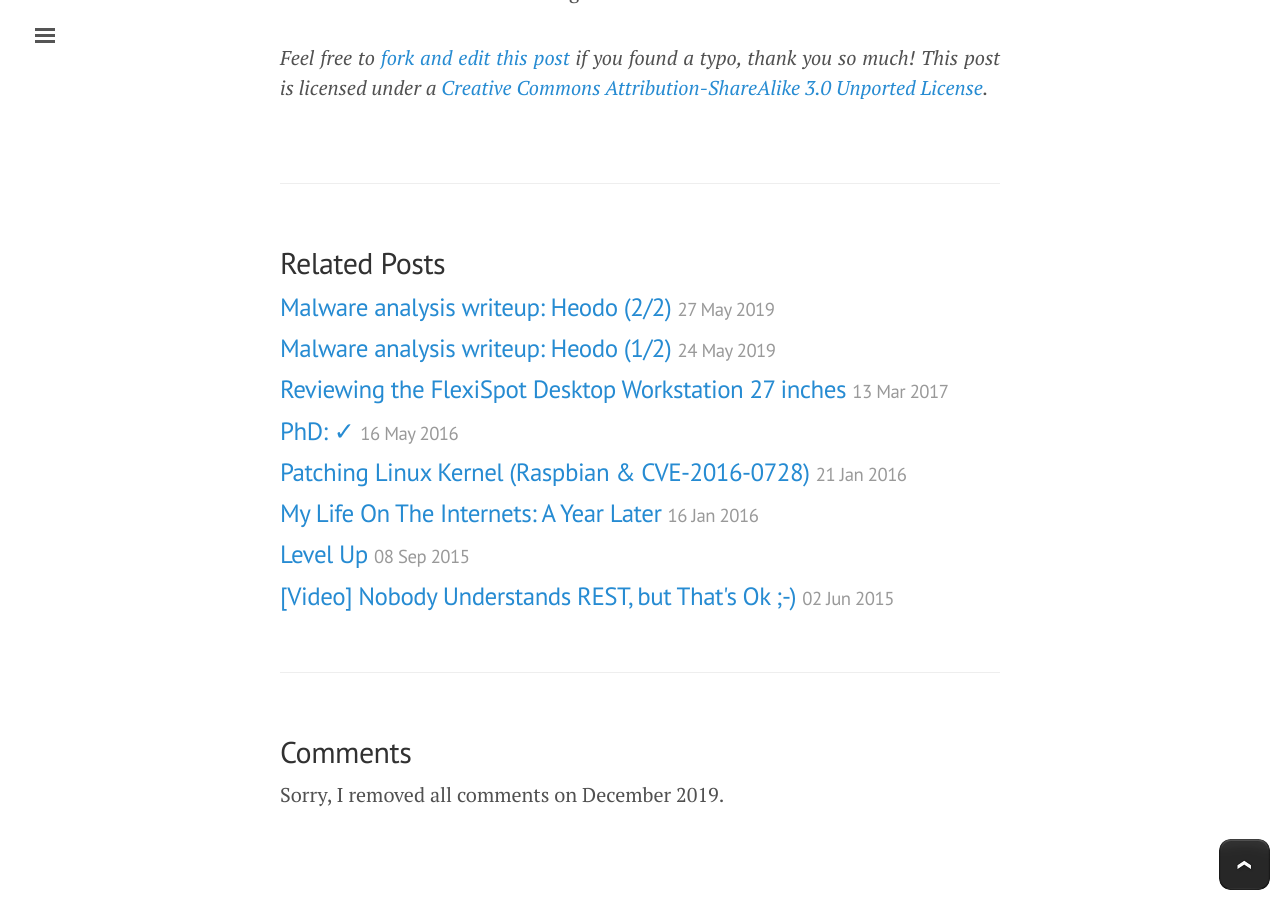
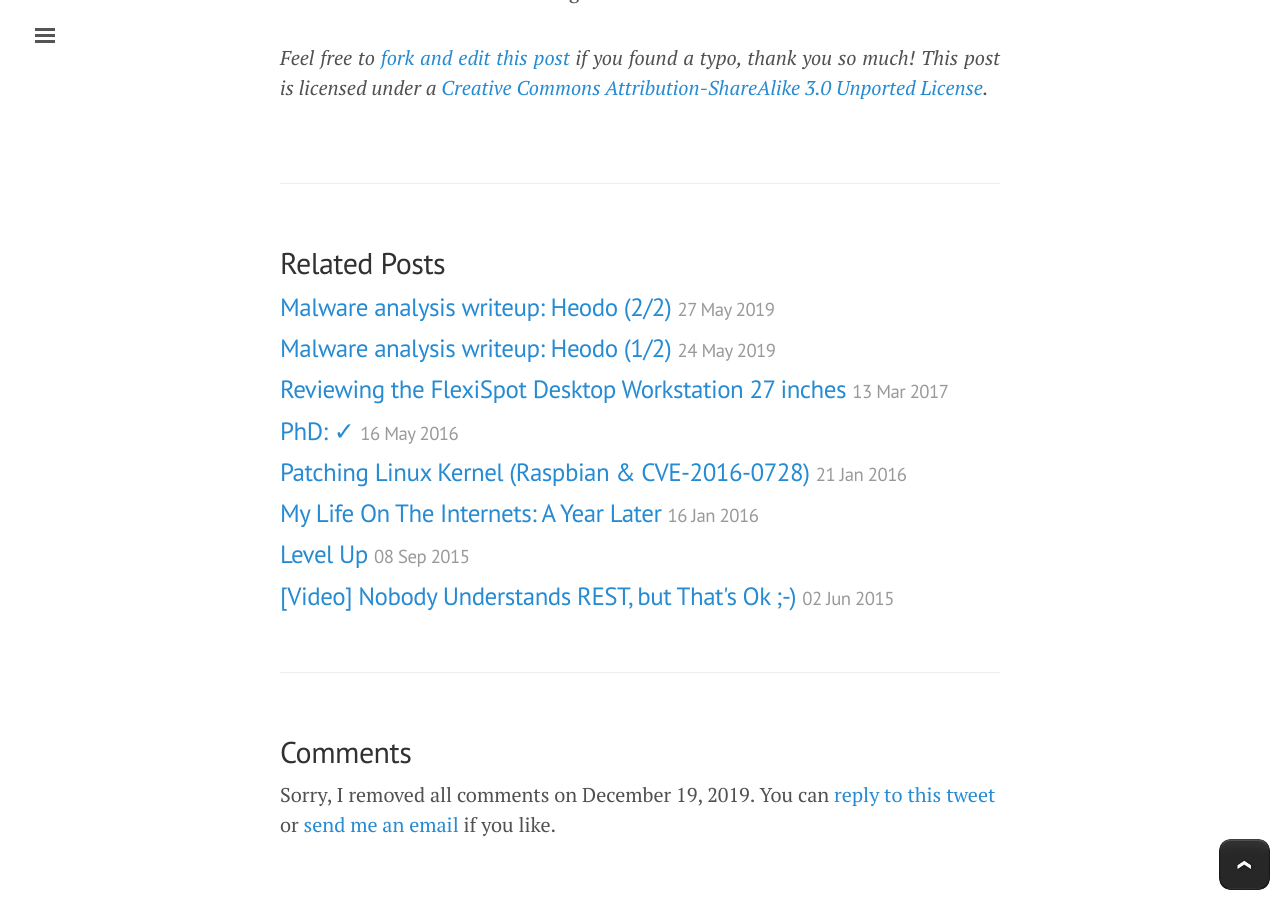
Before and after one commit to willdurand/willdurand.github.io, a Jekyll site: the page built from _posts/2019-12-20-sigcont.md, in a window 1280 px wide and 900 px high, scrolled down 1325 px. Built offline with Jekyll 4.4.1, drawn with Linux system fonts in a browser that asks for light colours.

Commit message:
add twitter/email in comments section

```diff
--- a/_layouts/post.html
+++ b/_layouts/post.html
@@ -64,5 +64,13 @@
 
 <section class="post-comments">
   <h2>Comments</h2>
-  <p>Sorry, I removed all comments on December 2019.</p>
+  <p>
+    Sorry, I removed all comments on December 19, 2019.
+    {% if page.tweet_id %}
+    You can <a href="https://twitter.com/{{ site.author.twitter }}/status/{{ page.tweet_id }}">reply to this tweet</a>
+    {% else %}
+    You can <a href="https://twitter.com/{{ site.author.twitter }}">tweet me</a>
+    {% endif %}
+    or <a href="mailto:{{ site.author.email }}?subject={{ page.title }}">send me an email</a> if you like.
+  </p>
 </section>
```
Also changed, not shown: _posts/2019-12-20-sigcont.md (+1 -0 lines).
